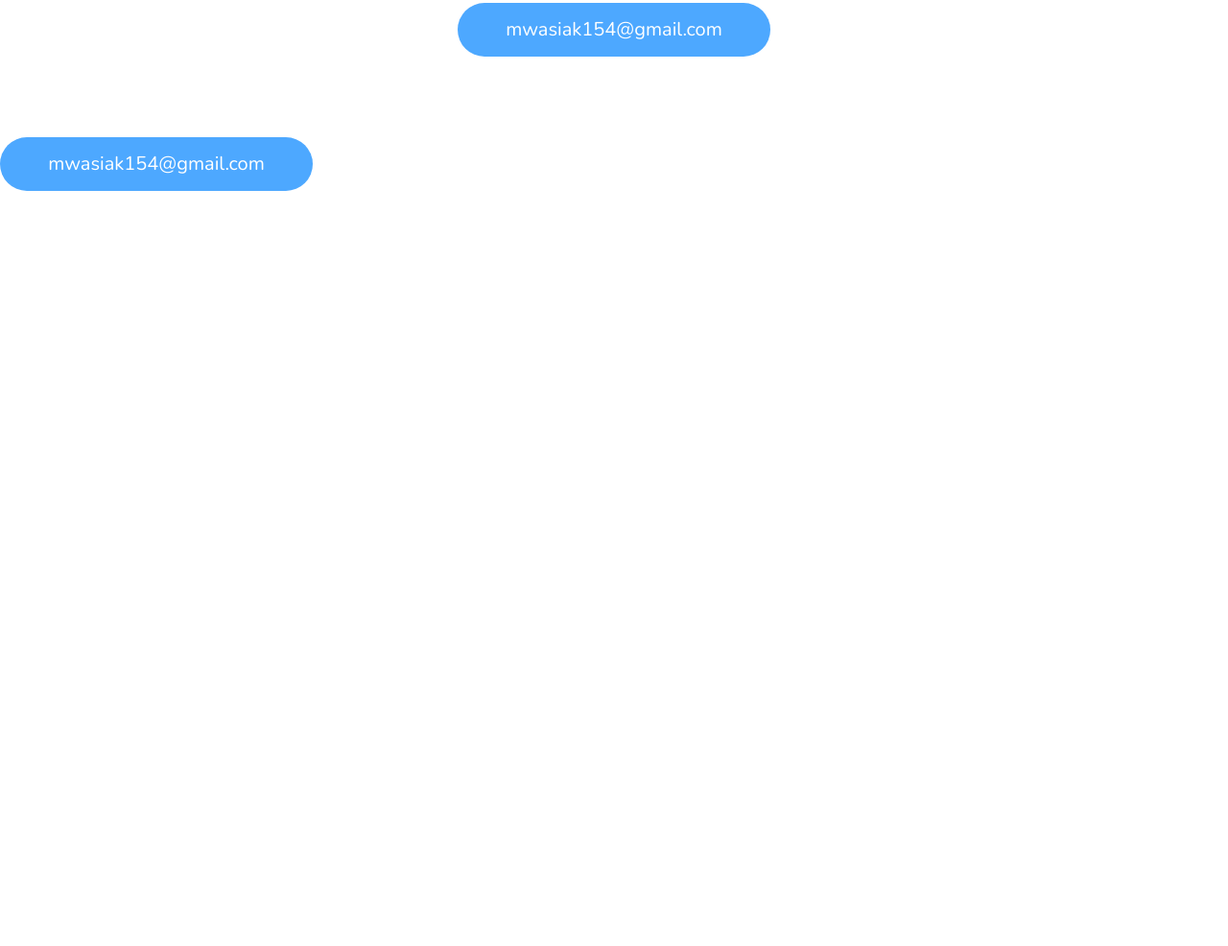
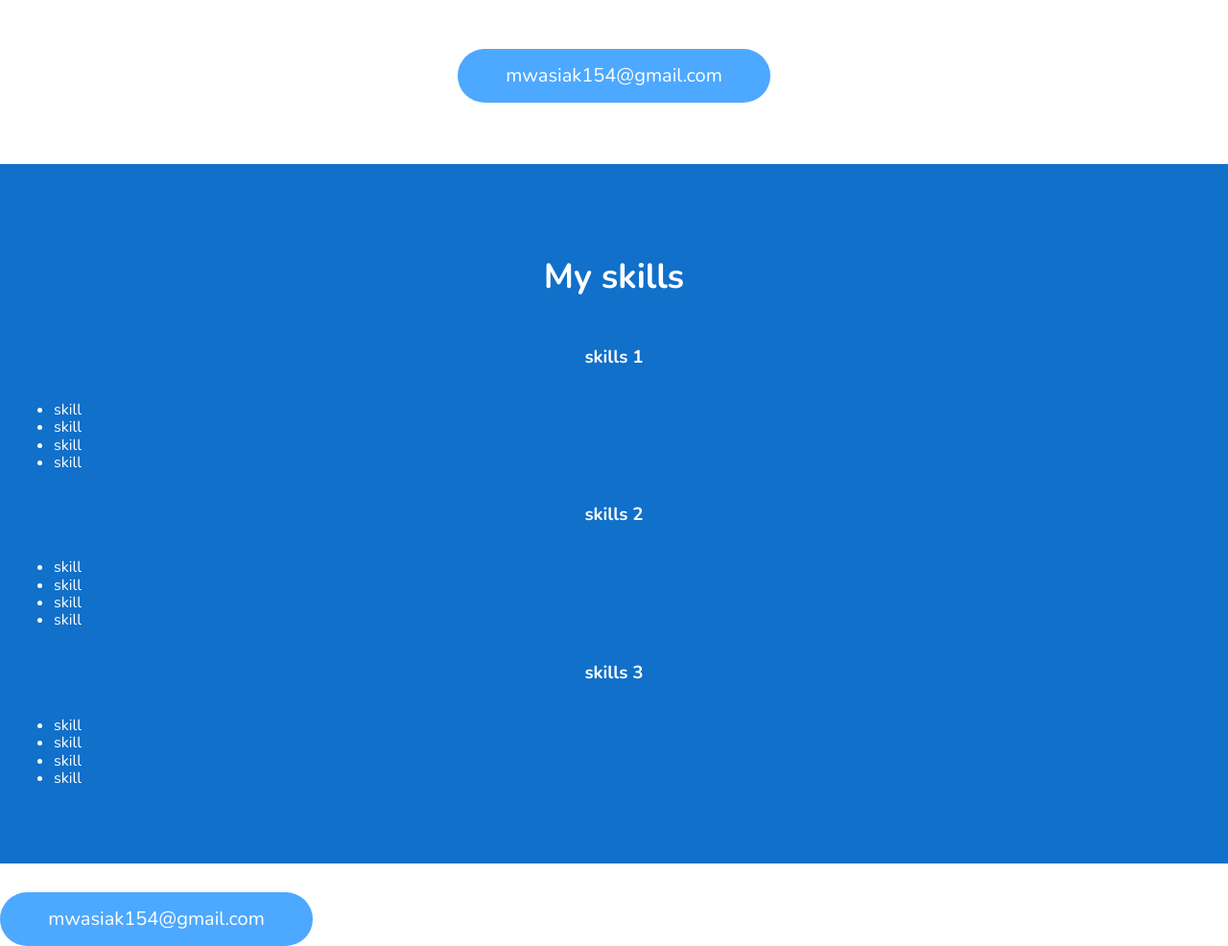
Before and after one commit to maciej-wasiak/maciej-wasiak.github.io, a website built with webpack: page src/pages/index.html in a window 1280 px wide. Shown: the part 304-1290 px from the top of the page at 96% size. Before the commit the page ends 800 px from the top, so only its background shows below. Built offline with nearby package versions, Linux system fonts and the light colour scheme.

Commit message:
skills section styling

```diff
--- a/src/pages/index.html
+++ b/src/pages/index.html
@@ -31,23 +31,32 @@
       </a>
     </section>
     <section class="skills">
-      <h2 class="skills__header"></h2>
+      <h2 class="skills__header">My skills</h2>
       <article>
-        <h3></h3>
-        <ul>
-
+        <h3>skills 1</h3>
+        <ul class="skills__list">
+          <li>skill</li>
+          <li>skill</li>
+          <li>skill</li>
+          <li>skill</li>
         </ul>
       </article>
       <article>
-        <h3></h3>
-        <ul>
-
+        <h3>skills 2</h3>
+        <ul class="skills__list">
+          <li>skill</li>
+          <li>skill</li>
+          <li>skill</li>
+          <li>skill</li>
         </ul>
       </article>
       <article>
-        <h3></h3>
-        <ul>
-
+        <h3>skills 3</h3>
+        <ul class="skills__list">
+          <li>skill</li>
+          <li>skill</li>
+          <li>skill</li>
+          <li>skill</li>
         </ul>
       </article>
     </section>
--- a/src/scss/_variables.scss
+++ b/src/scss/_variables.scss
@@ -7,4 +7,5 @@ $email-background-color: #4da8ff;
 $email-font-color: #ffffff;
 
 $font-color-1: #234361;
-$font-color-2: #425A70;
+$font-color-2: #425a70;
+$font-color-3: #ffffff;
--- a/src/scss/main.scss
+++ b/src/scss/main.scss
@@ -32,6 +32,10 @@ body {
   display: flex;
   padding: 64px 16px;
 
+  &__email {
+    margin-top: 48px;
+  }
+
   &__header {
     color: $font-color-1;
     font-size: 26px;
@@ -53,4 +57,31 @@ body {
 
 .skills {
   background-color: $background-color-2;
+  color: $font-color-3;
+  display: flex;
+  padding: 64px 16px;
+  flex-direction: column;
+  align-items: stretch;
+
+  & article {
+    display: flex;
+    flex-direction: column;
+  }
+
+  & h3 {
+    align-self: center;
+  }
+
+  &__header {
+    align-self: center;
+  }
+
+  &__list {
+    align-self: flex-start;
+  }
 }
+
+h2 {
+  font-size: 36px;
+  line-height: 48px;
+}
```
